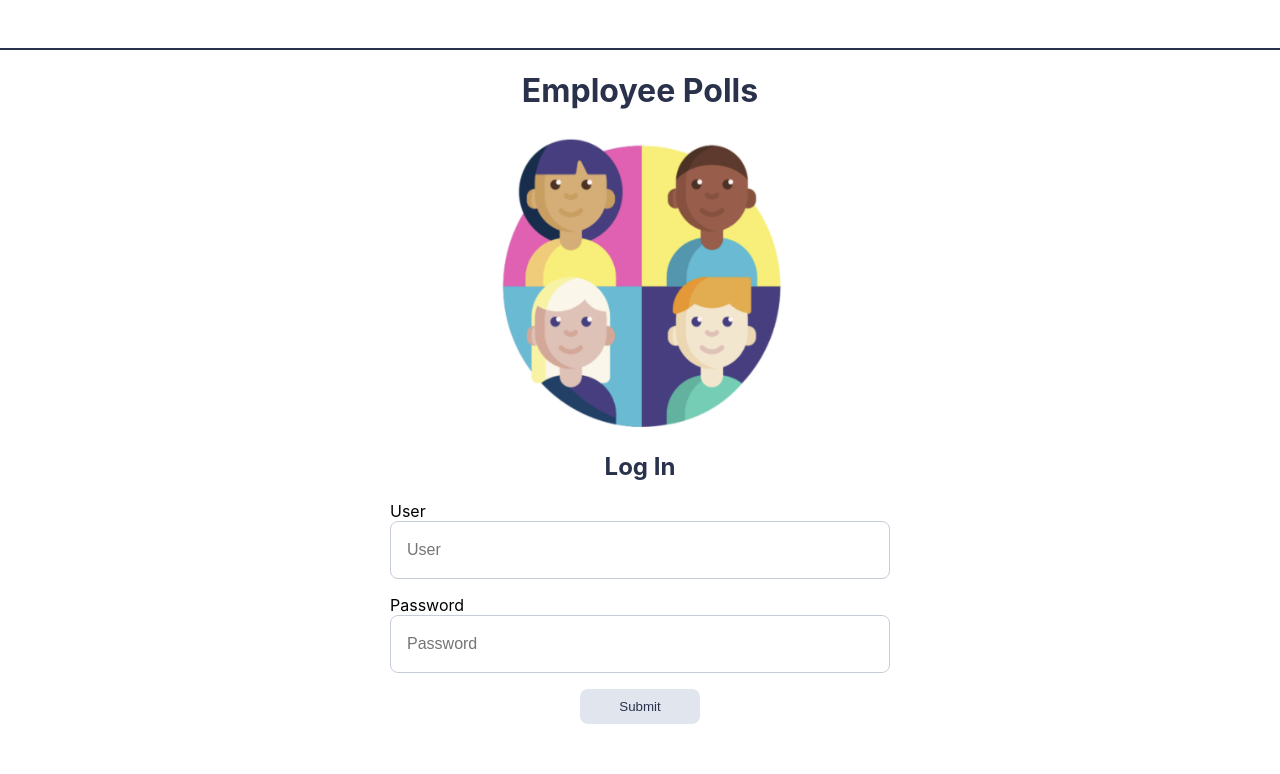
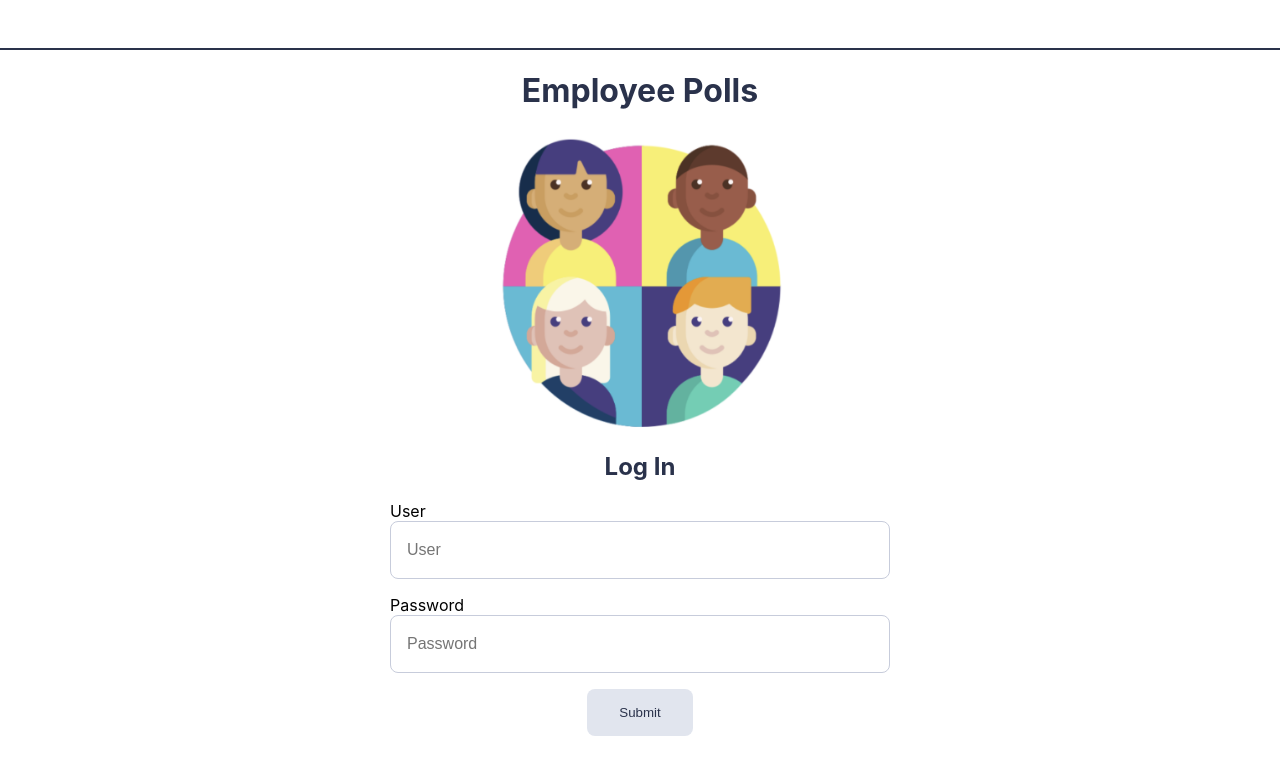
Before and after one commit to lenkaruzickova-eon/Voting-App, a React (Create React App) app: page /login in a window 1280 px wide. Shown: the top 774 px of the page. Built offline with nearby package versions, Linux system fonts and the light colour scheme.

Commit message:
improvements in styling

```diff
--- a/src/index.css
+++ b/src/index.css
@@ -23,8 +23,6 @@ h6 {
 }
 
 /* styles for components */
-
-
 
 .questions {
   display: flex;
@@ -73,12 +71,12 @@ input {
 .button {
   background-color: #c7ccdb;
   cursor: pointer;
-  padding: 10px 16px;
-  width: 120px;
+  padding: 16px 32px;
   border: none;
   border-radius: 8px;
   margin: auto;
 }
+
 .button:hover {
   background-color: #2a324b;
   color: white;
@@ -89,8 +87,3 @@ input {
   color: #2a324b;
   cursor: auto;
 }
-
-/* .button:disabled:hover {
-  background-color: #e1e5ee;
-  color: black;
-} */
--- a/src/pages/DashboardPage.css
+++ b/src/pages/DashboardPage.css
@@ -8,8 +8,15 @@
     grid-template-rows: auto;
     grid-template-columns: 1fr 1fr 1fr;
     list-style-type: none;
-    gap: 16px;
+    gap: 8px;
     padding: 0;
+  }
+
+  .dashboard-page-switch {
+    display: flex;
+    flex-direction: row;
+    margin-left: auto;
+    margin-right: auto;
   }
 }
 
@@ -28,7 +35,9 @@
 @media (max-width: 575.98px) {
   .dashboard-page {
     width: 100%;
-
+    .dashboard-page-switch {
+      flex-direction: column;
+    }
     .question-list {
       grid-template-rows: auto;
       grid-template-columns: 1fr;
```
